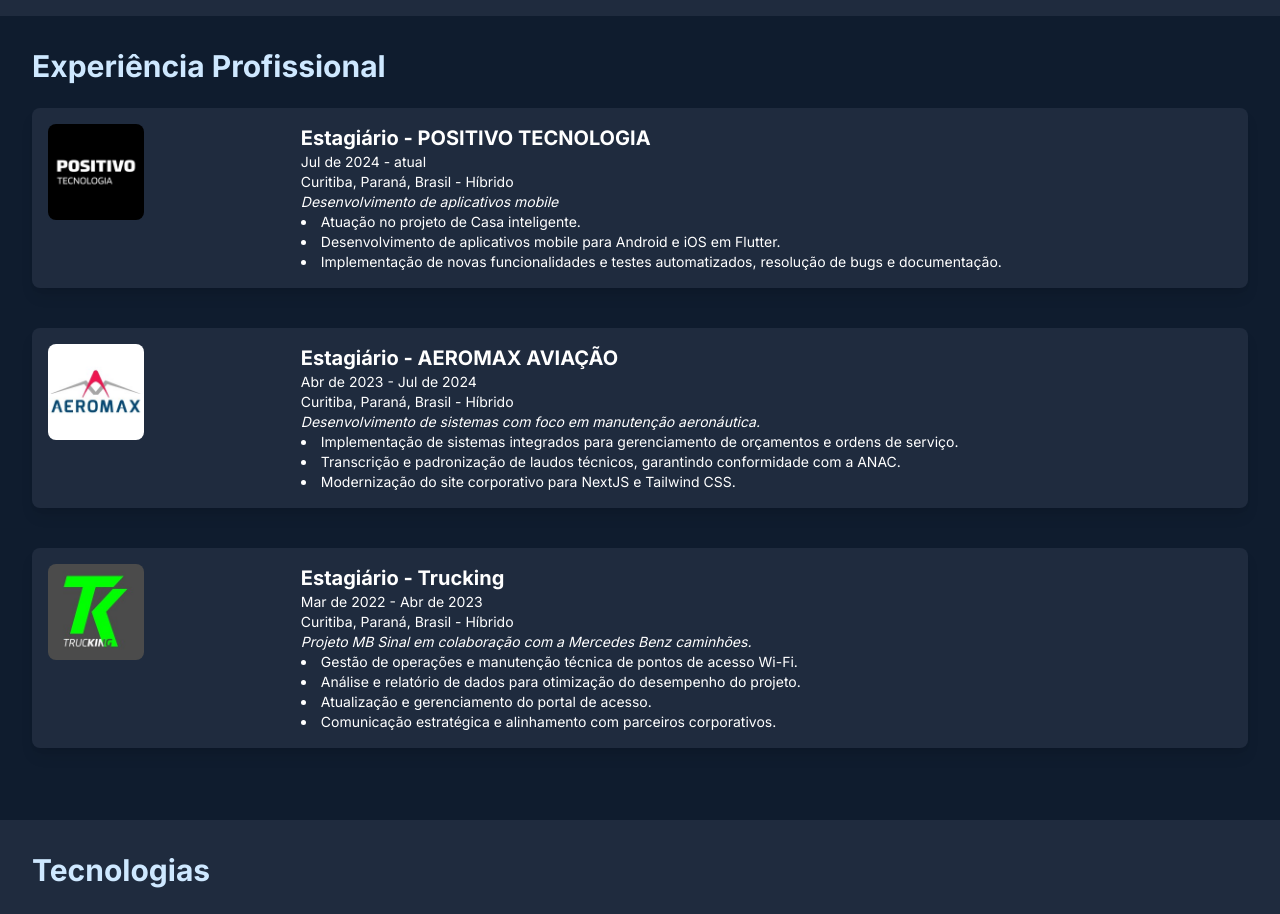
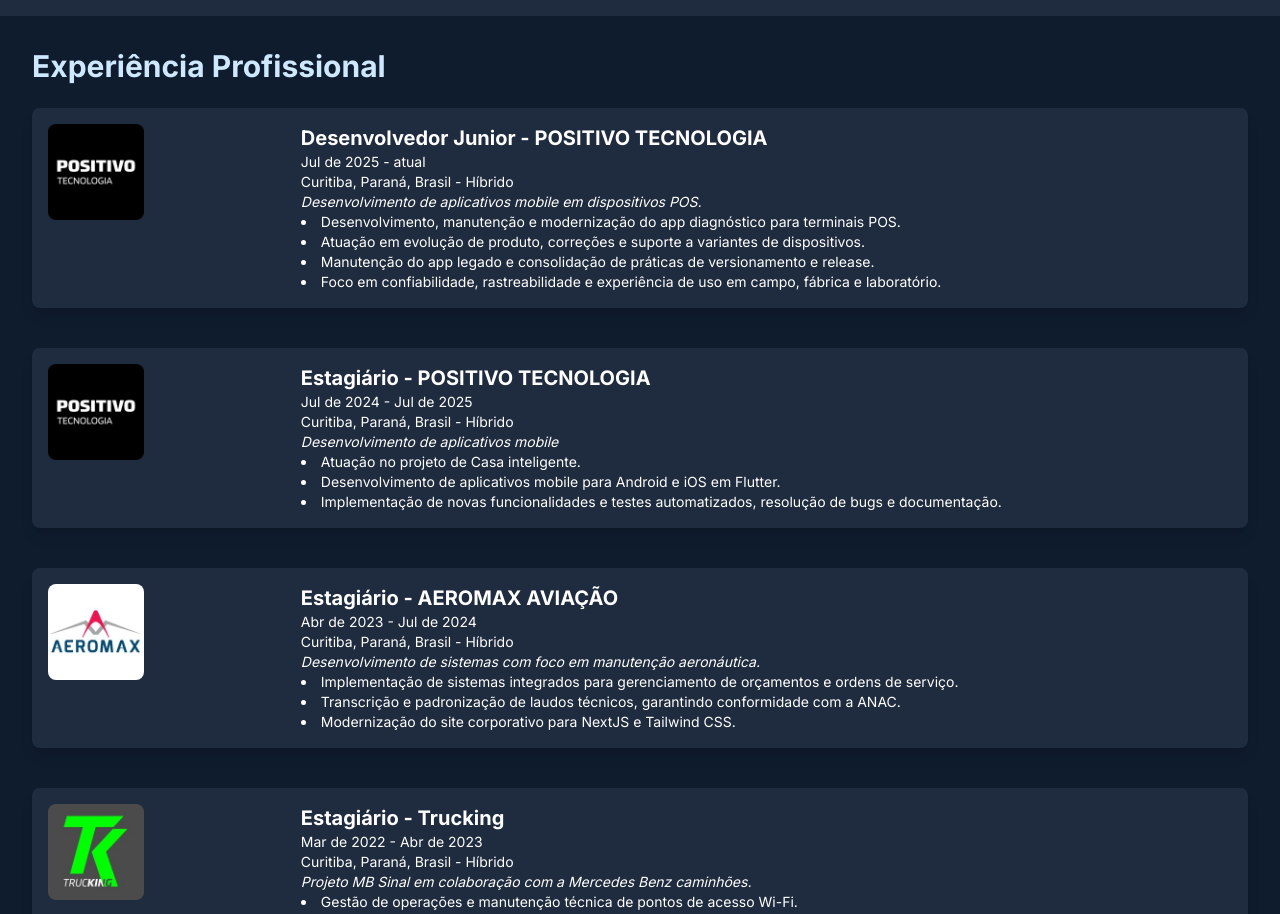
Before and after one commit to Berdegeus/Portifolio, a Next.js app in the folder portifolio/: page / in a window 1280 px wide. Shown: the part 1440-2354 px from the top of the page. Built offline with nearby package versions, Linux system fonts and the light colour scheme; some icons are missing.

Commit message:
feat: Add new experience entry

```diff
--- a/portifolio/src/Containers/Experience/Experience.jsx
+++ b/portifolio/src/Containers/Experience/Experience.jsx
@@ -4,11 +4,25 @@
   return (
     <div id="Experience" className="bg-bg-100 p-8">
       <h2 className="text-3xl font-bold text-accent-200 mb-6">Experiência Profissional</h2>
+        <ExperienceCard
+        imageSrc="/Positivo.jpeg"
+        role="Desenvolvedor Junior"
+        company="POSITIVO TECNOLOGIA"
+        period="Jul de 2025 - atual"
+        location="Curitiba, Paraná, Brasil - Híbrido"
+        project="Desenvolvimento de aplicativos mobile em dispositivos POS."
+        attributes={[
+          "Desenvolvimento, manutenção e modernização do app diagnóstico para terminais POS.",
+          "Atuação em evolução de produto, correções e suporte a variantes de dispositivos.",
+          "Manutenção do app legado e consolidação de práticas de versionamento e release.",
+          "Foco em confiabilidade, rastreabilidade e experiência de uso em campo, fábrica e laboratório.",
+        ]}
+      />
       <ExperienceCard
         imageSrc="/Positivo.jpeg"
         role="Estagiário"
         company="POSITIVO TECNOLOGIA"
-        period="Jul de 2024 - atual"
+        period="Jul de 2024 - Jul de 2025"
         location="Curitiba, Paraná, Brasil - Híbrido"
         project="Desenvolvimento de aplicativos mobile"
         attributes={[
```
